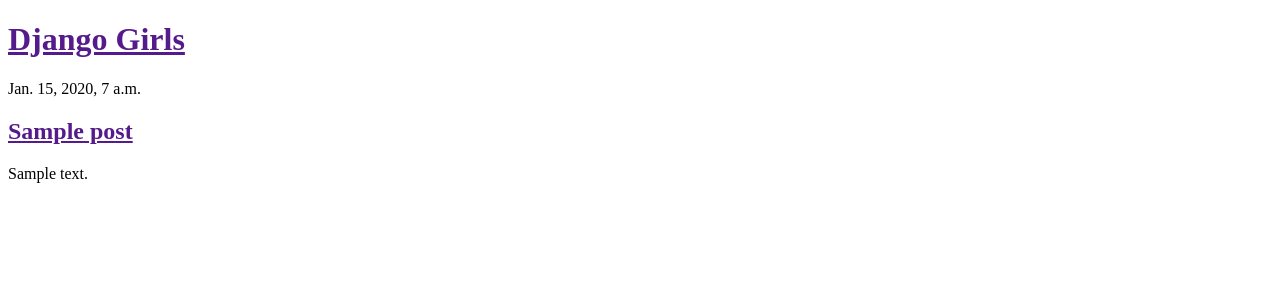
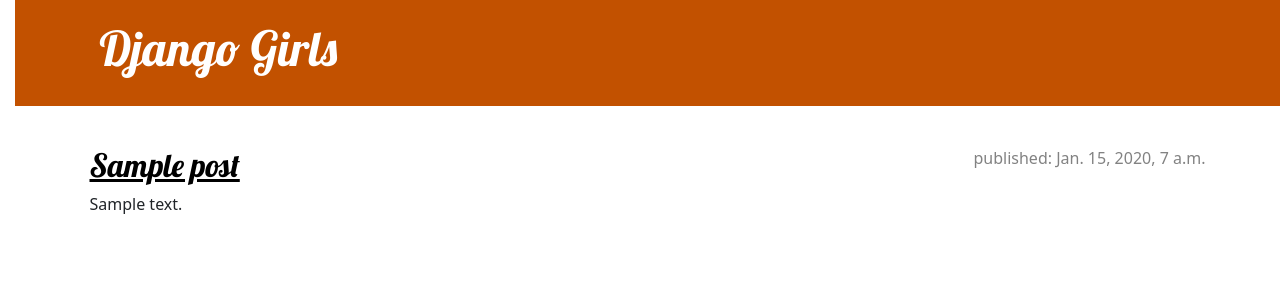
Before and after one commit to leocde/my-first-blog, a Django app: page / in a window 1280 px wide. Shown: the top 300 px of the page. Run offline with Django 3.2, Linux system fonts and the light colour scheme; tables that the repository leaves empty hold one stand-in row (values such as "Sample post").

Commit message:
Added  view and template for detailed blog post as well as CSS for the site.

```diff
--- /dev/null
+++ b/blog/static/css/blog.css
@@ -0,0 +1,83 @@
+h1 a, h2 a {
+    color: #C25100;
+}
+
+body {
+    padding-left: 15px;
+}
+
+h1 a, h2 a {
+    color: #C25100;
+    font-family: 'Lobster';
+}
+
+.page-header {
+    background-color: #C25100;
+    margin-top: 0;
+    margin-bottom: 40px;
+    padding: 20px 20px 20px 40px;
+}
+
+.page-header h1,
+.page-header h1 a,
+.page-header h1 a:visited,
+.page-header h1 a:active {
+    color: #ffffff;
+    font-size: 36pt;
+    text-decoration: none;
+}
+
+h1,
+h2,
+h3,
+h4 {
+    font-family: 'Lobster', cursive;
+}
+
+.date {
+    color: #828282;
+}
+
+.save {
+    float: right;
+}
+
+.post-form textarea,
+.post-form input {
+    width: 100%;
+}
+
+.top-menu,
+.top-menu:hover,
+.top-menu:visited {
+    color: #ffffff;
+    float: right;
+    font-size: 26pt;
+    margin-right: 20px;
+}
+
+.post {
+    margin-bottom: 70px;
+}
+
+.post h2 a,
+.post h2 a:visited {
+    color: #000000;
+}
+
+.post > .date,
+.post > .actions {
+    float: right;
+}
+
+.btn-secondary,
+.btn-secondary:visited {
+    color: #C25100;
+    background: none;
+    border-color: #C25100;
+}
+
+.btn-secondary:hover {
+    color: #FFFFFF;
+    background-color: #C25100;
+}
--- /dev/null
+++ b/blog/templates/blog/base.html
@@ -0,0 +1,36 @@
+<!-- I need to tell our HTML template that we added some CSS-->
+{% load static %}
+
+<!DOCTYPE html>
+<html lang="en">
+    <head>
+        <meta charset="UTF-8">
+        <meta name="viewport" content="width=device-width, initial-scale=1.0">
+        <!-- Install bootstrap -->
+        <link rel="stylesheet" href="https://cdn.jsdelivr.net/npm/bootstrap@5.1.3/dist/css/bootstrap.min.css" integrity="sha384-1BmE4kWBq78iYhFldvKuhfTAU6auU8tT94WrHftjDbrCEXSU1oBoqyl2QvZ6jIW3" crossorigin="anonymous">
+        <!-- I tell our template where our CSS file is located -->
+        <link rel="stylesheet" href="{% static 'css/blog.css' %}">
+        <!-- This line will import a font called Lobster from Google Fonts -->
+        <link href="//fonts.googleapis.com/css?family=Lobster&subset=latin,latin-ext" rel="stylesheet" type="text/css">
+
+
+        <title>Django Girls blog</title>
+    </head>
+    <body>
+        <header class="page-header">
+            <div class="container">
+                <h1><a href=""> Django Girls </a></h1>
+            </div>
+        </header>
+
+        <main class="container">
+            <div class="row">
+                <div class="col">
+                {% block content %}
+                {% endblock %}
+                </div>
+            </div>
+        </main>
+
+    </body>
+</html>
--- a/blog/templates/blog/post_list.html
+++ b/blog/templates/blog/post_list.html
@@ -1,23 +1,13 @@
-<!DOCTYPE html>
-<html lang="en">
-<head>
-    <meta charset="UTF-8">
-    <meta http-equiv="X-UA-Compatible" content="IE=edge">
-    <meta name="viewport" content="width=device-width, initial-scale=1.0">
-    <title>Django Girls blog</title>
-</head>
-<body>
-    <header>
-        <h1><a href=""> Django Girls </a></h1>
-    </header>
 
-    <article>
-        {% for post in posts %}
-            <time> {{ post.published_date }} </time>
-            <h2><a href="">{{ post.title }} </a></h2>
+{% extends 'blog/base.html' %}
+
+
+{% block content %}
+    {% for post in posts %}
+        <article class="post">
+            <time class="date"> published: {{ post.published_date }} </time>
+            <h2><a href=" {% url 'post_detail' pk=post.pk %}">{{ post.title }} </a></h2>
             <p> {{ post.text|linebreaksbr }} </p>
-        {% endfor %}
-    </article>
-
-</body>
-</html>
+        </article>
+    {% endfor %}
+{% endblock %}
--- a/blog/urls.py
+++ b/blog/urls.py
@@ -4,4 +4,7 @@
 urlpatterns = [
 
     path('', views.post_list, name='post_list'),
+    # This part post/<int:pk>/ specifies a URL pattern
+    path('post/<int:pk>/', views.post_detail, name='post_detail'),
+
 ]
--- a/blog/views.py
+++ b/blog/views.py
@@ -1,9 +1,16 @@
-from django.shortcuts import render
+
+from django.shortcuts import render, get_object_or_404
 from  .models import Post
 from django.utils import timezone
 
 # Create your views here.
 
+# homepage
 def post_list(request):
     posts = Post.objects.filter(published_date__lte=timezone.now()).order_by('published_date')
     return render(request,'blog/post_list.html',{'posts':posts})
+
+# Display one post.
+def post_detail(request, pk):
+    post = get_object_or_404(Post, pk=pk)
+    return render(request, 'blog/post_detail.html', {'post':post})
```
Also changed, not shown: blog/templates/blog/post_detail.html (added, +13 -0 lines).
